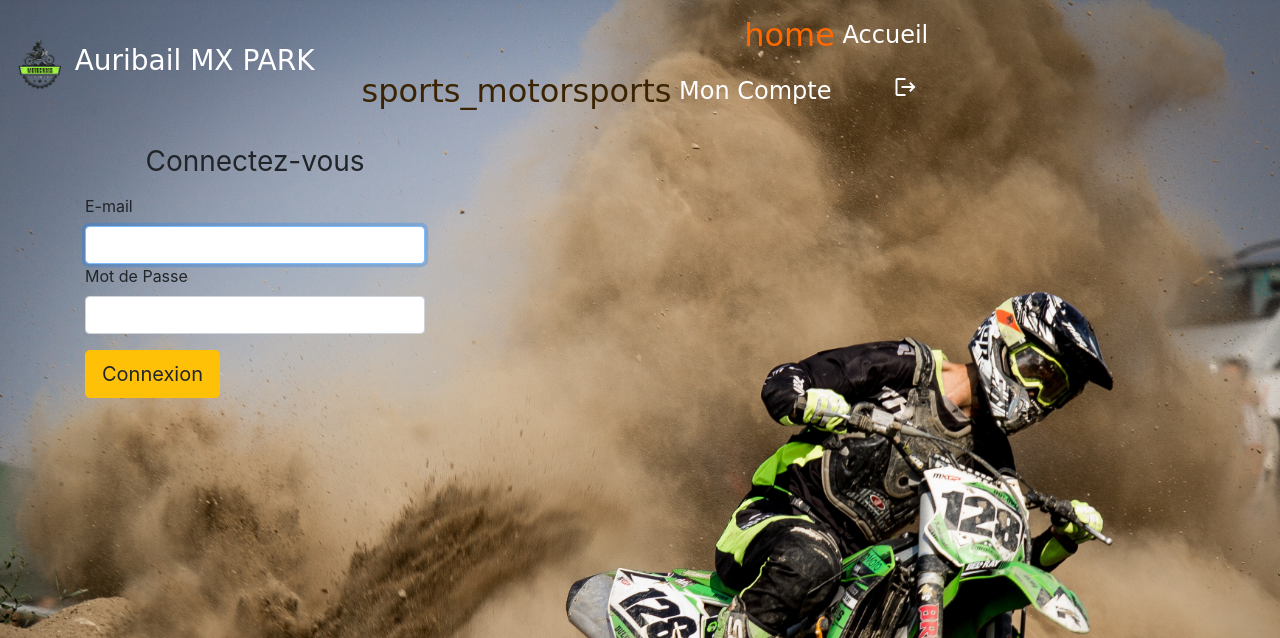
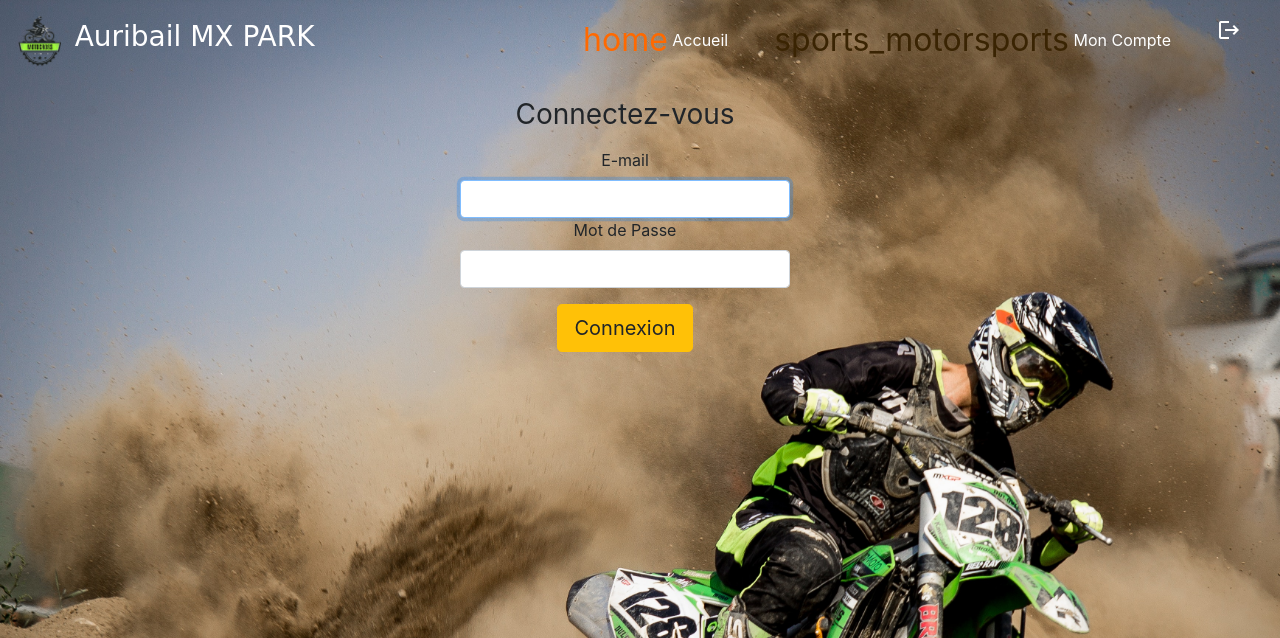
Before and after one commit to Graiiig/motocross-auribail, a Symfony app: template templates/security/login.html.twig in a window 1280 px wide. Shown: the top 638 px of the page. Run offline with Twig, Linux system fonts and the light colour scheme; the template is opened without the code that fills it, so the values that code supplies are empty; some libraries are stand-ins or nearby versions; some web fonts are replaced.

Commit message:
twig updates

```diff
--- a/templates/components/navbar.html.twig
+++ b/templates/components/navbar.html.twig
@@ -24,28 +24,28 @@
 
 <nav class="navbar navbar-expand-lg navbar-light">
 
-        <a href="#tab1Id" class="navbar-brand text-white"> <img class="img-fluid" src="img/logo.png" alt=""
-            width="45vw"> <span class="ml-2 patua h3">Auribail MX PARK</span></a>
+  <a href="#tab1Id" class="navbar-brand text-white">
+    <img class="img-fluid" src="img/logo.png" alt="" width="45vw">
+    <span class="ml-2 patua h3">Auribail MX PARK</span></a>
   <button class="navbar-toggler" type="button" data-toggle="collapse" data-target="#navbarSupportedContent" aria-controls="navbarSupportedContent" aria-expanded="false" aria-label="Toggle navigation">
     <span class="navbar-toggler-icon"></span>
   </button>
 
-        <div class="collapse navbar-collapse" id="navbarSupportedContent">
-            <ul class="nav h4 col-lg-12 col-sm-12 patua" id="navId">
+  <div class="collapse navbar-collapse text-right" id="navbarSupportedContent">
+    <ul class="navbar-nav ml-auto flex-nowrap"  id="navId">
 
-
-                <li class="nav-item offset-md-4 offset-xl-5 col-sm-12 col-md-auto grow">
-                    <a href="{{ path('home') }}" class="nav-link text-white"><span
-                            class="material-icons-two-tone align-middle nav-icons orange-two-tone">home</span> <span
-                            class="align-middle">Accueil</span> </a>
+      <li class="nav-item  col-sm-12 col-md-auto grow">
+        <a href="{{ path('home') }}" class="nav-link text-white">
+          <span class="material-icons-two-tone align-middle nav-icons orange-two-tone">home</span>
+          <span class="align-middle">Accueil</span>
+        </a>
       </li>
       <li class="nav-item grow col-sm-12 col-md-auto">
-                    <a href="{{ path('app_login') }}" class="nav-link text-white"><span
-                            class="material-icons-two-tone align-middle nav-icons green-two-tone">sports_motorsports</span>
+        <a href="{{ path('app_login') }}" class="nav-link text-white">
+          <span class="material-icons-two-tone align-middle nav-icons green-two-tone">sports_motorsports</span>
 
           {% if is_granted('IS_AUTHENTICATED_FULLY') %}
             <span class="align-middle">{{ app.user.lastname ~ " " ~ app.user.firstname }}</span>
-
 
           {% else %}
             <span class="align-middle">Mon Compte</span>
@@ -54,8 +54,9 @@
 
         </a>
       </li>
-                <li class="nav-item grow col-1">
-                         <a class="nav-link text-white" href="{{ path('app_logout') }}"><span class="material-icons align-middle">logout</span></a>
+      <li class="nav-item grow col-sm-12 col-md-auto grow">
+        <a class="nav-link text-white" href="{{ path('app_logout') }}">
+          <span class="material-icons align-middle">logout</span></a>
       </li>
 
     </ul>
--- a/templates/security/login.html.twig
+++ b/templates/security/login.html.twig
@@ -15,11 +15,11 @@
     {% endif %}
 
 <div class="container ">
-    <div class"col-4 justify-content-center">
-  <div class="row justify-content-center col-4">
+  <div class="row justify-content-center text-center col-12">
+    <div class="col-sm-3 col-xl-4 col-md-4 " style="height : 100px">
       <h1 class="h3 my-3 font-weight-normal">Connectez-vous</h1>
-    </div>
-    <div class="row col-4">
+
+
         <label for="inputEmail">E-mail</label>
         <input type="email" value="{{ last_username }}" name="email" id="inputEmail" class="form-control" autocomplete="email" required="required" autofocus="autofocus">
         <label for="inputPassword">Mot de Passe</label>
```
Lines whose indentation alone changed are shown as unchanged.
